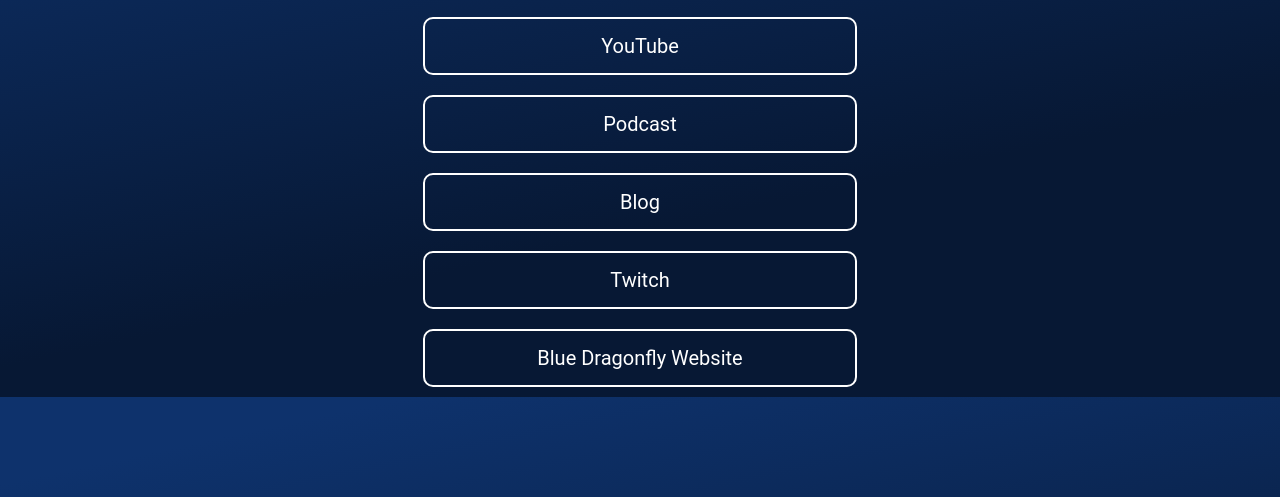
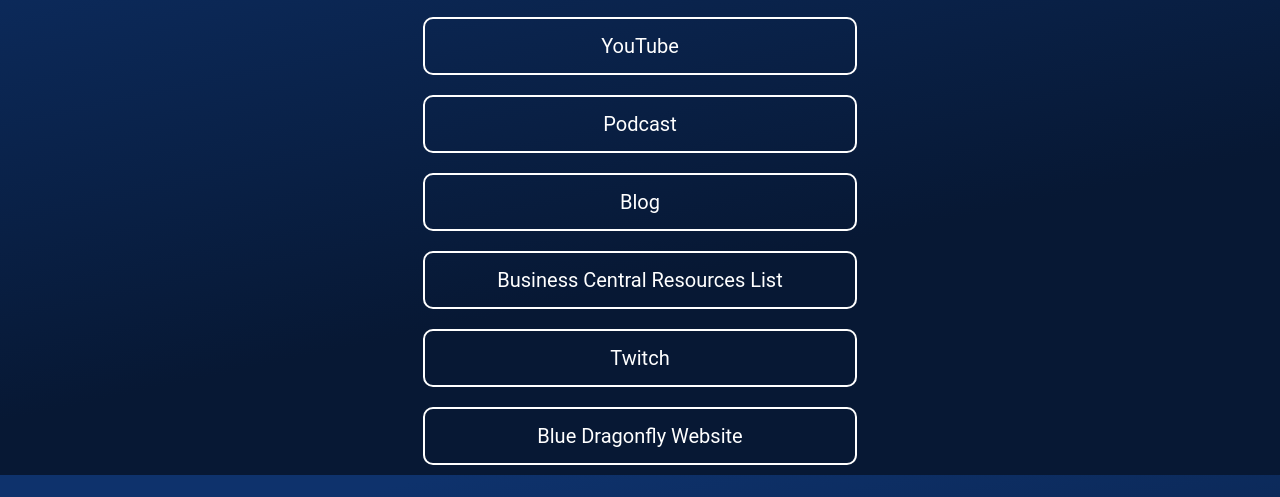
Before and after one commit to steveendow/steveendow.github.io, a plain HTML site: page index.html in a window 1280 px wide. Shown: the part 303-800 px from the top of the page. Drawn offline with Linux system fonts and the light colour scheme.

Commit message:
Update index.html

```diff
--- a/index.html
+++ b/index.html
@@ -74,6 +74,8 @@
 
 	<div><a href="https://blog.steveendow.com"><div class="button">Blog</div></a></div>
 
+	<div><a href="https://bit.ly/bcresources"><div class="button">Business Central Resources List</div></a></div>
+
 	<div><a href="https://twitch.tv/steveendow"><div class="button">Twitch</div></a></div>
 
 	<div><a href="https://www.bluedragonflyllc.com"><div class="button">Blue Dragonfly Website</div></a></div>
```
